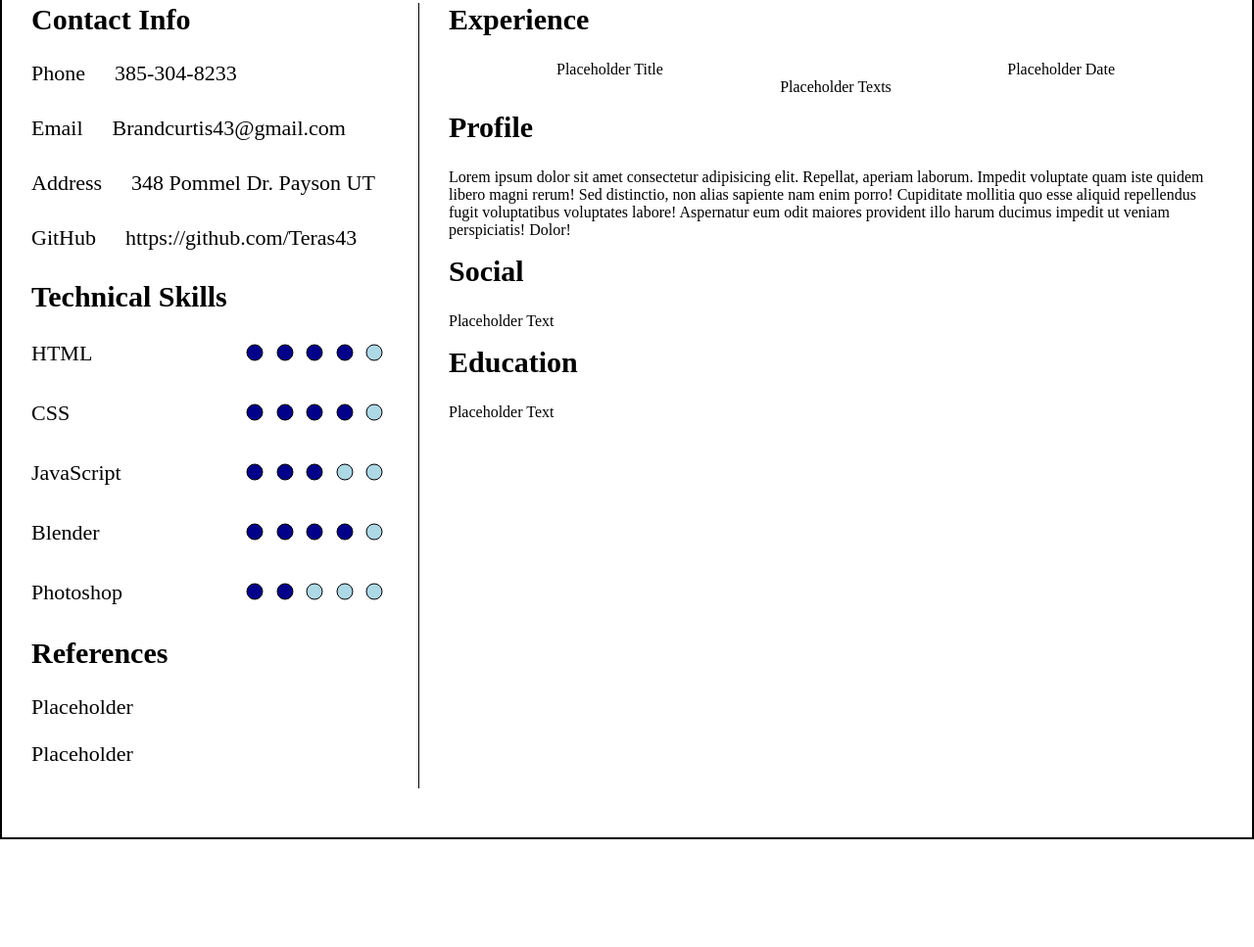
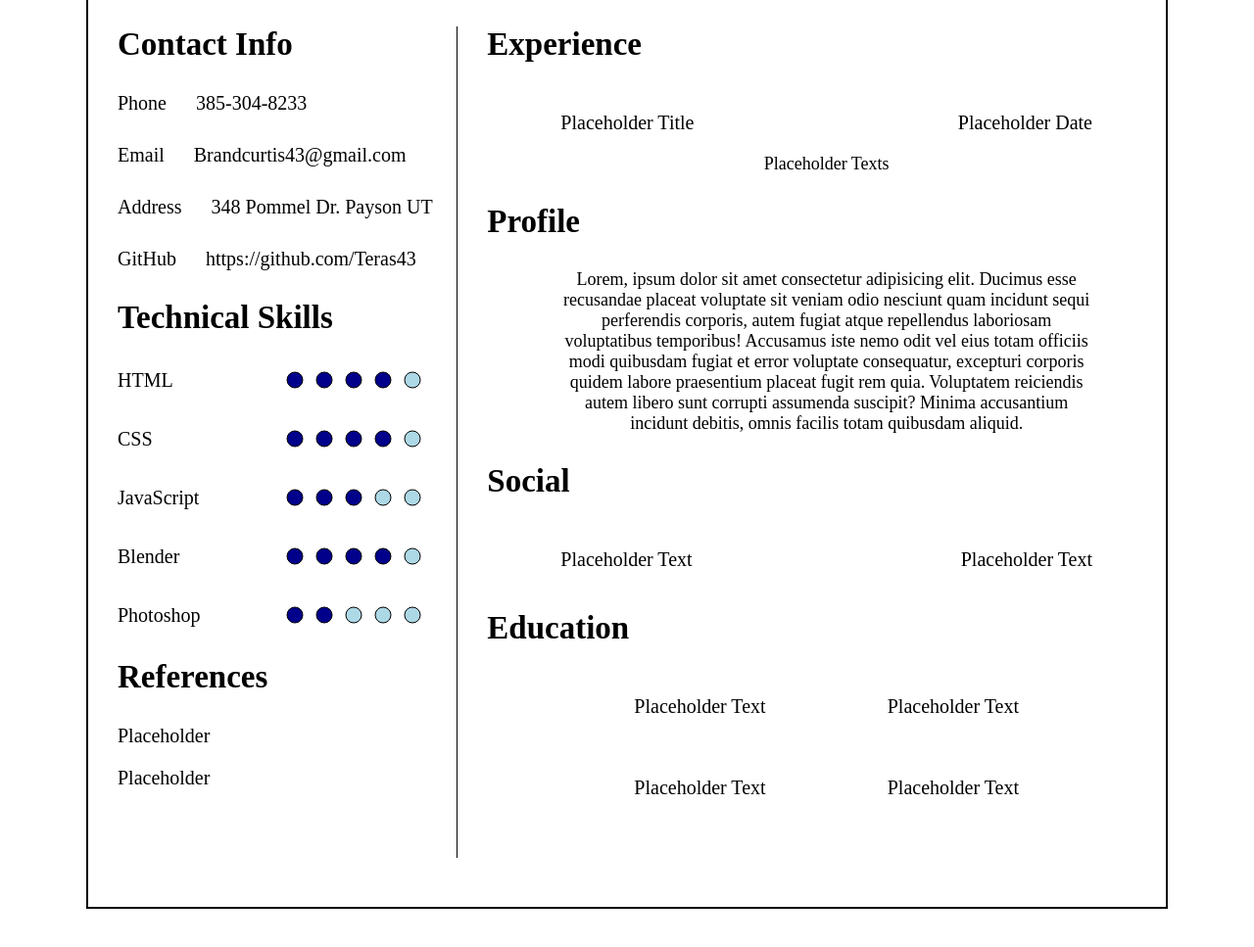
Before and after one commit to Teras43/myResume, a website: page sass/public/index.html in a window 1280 px wide. Shown: the part 297-1264 px from the top of the page at 98% size. Before the commit the page ends 1194 px from the top, so only its background shows below. Drawn offline with Linux system fonts and the light colour scheme.

Commit message:
Finished sizing and styling the default layout roughly.

```diff
--- a/sass/public/index.html
+++ b/sass/public/index.html
@@ -15,7 +15,7 @@
                 <h1>Brandon Curtis</h1>
                 <span class="dressTextTop">Aspiring Web Developer</span>
             </div>
-            <div class="pageContent">
+            <div class="pageContent flexRow">
                 <div class="leftSide">
                     <div class="contactInfo">
                         <h2>Contact Info</h2>
@@ -187,12 +187,12 @@
                         <h2>Experience</h2>
                         <div class="experienceBody">
                             <div class="experienceTop flexRow">
-                                <div class="experienceTitles">
+                                <p>
                                     Placeholder Title
-                                </div>
-                                <div class="experienceDate">
+                                </p>
+                                <p>
                                     Placeholder Date
-                                </div>
+                                </p>
                             </div>
                             <div class="experienceText">
                                 Placeholder Texts
@@ -201,23 +201,43 @@
                     </div>
                     <div class="profileBlock">
                         <h2>Profile</h2>
-                        <p>
-                            Lorem ipsum dolor sit amet consectetur adipisicing elit.
-                            Repellat, aperiam laborum. Impedit voluptate quam iste quidem libero magni rerum!
-                            Sed distinctio, non alias sapiente nam enim porro!
-                            Cupiditate mollitia quo esse aliquid repellendus fugit voluptatibus voluptates labore!
-                            Aspernatur eum odit maiores provident illo harum ducimus impedit ut veniam perspiciatis!
-                            Dolor!
+                        <p class="profileText">
+                            Lorem, ipsum dolor sit amet consectetur adipisicing elit.
+                            Ducimus esse recusandae placeat voluptate sit veniam odio nesciunt quam incidunt
+                            sequi perferendis corporis,
+                            autem fugiat atque repellendus laboriosam voluptatibus temporibus!
+                            Accusamus iste nemo odit vel eius totam officiis modi quibusdam fugiat et error
+                            voluptate consequatur, excepturi corporis quidem labore praesentium placeat fugit rem quia.
+                            Voluptatem reiciendis autem libero sunt corrupti assumenda suscipit?
+                            Minima accusantium incidunt debitis, omnis facilis totam quibusdam aliquid.
                         </p>
                     </div>
                     <div class="socialBlock">
                         <h2>Social</h2>
+                        <div class="socialText flexRow">
+                            <p>
+                                Placeholder Text
+                            </p>
                             <p>
                                 Placeholder Text
                             </p>
                         </div>
+                    </div>
                     <div class="educationBlock">
                         <h2>Education</h2>
+                        <div class="educationText flexColumn">
+                            <div class="educationTextTop flexRow">
+                                <p>
+                                    Placeholder Text
+                                </p>
+                                <p>
+                                    Placeholder Text
+                                </p>
+                            </div>
+                            <div class="educationTextBot flexRow">
+                                <p>
+                                    Placeholder Text
+                                </p>
                                 <p>
                                     Placeholder Text
                                 </p>
@@ -226,6 +246,7 @@
                     </div>
                 </div>
             </div>
+        </div>
 </body>
 
 </html>
--- a/sass/src/styles/styles.scss
+++ b/sass/src/styles/styles.scss
@@ -4,7 +4,7 @@
 
 // Mixin
 @mixin paragraphFormats {
-    margin: 0px 110px 15px 110px;
+    margin: 0px 75px 30px 75px;
     justify-content: center;
     text-align: center;
 }
@@ -12,14 +12,15 @@
 // Variables
 
 $justifyMiddle: space-between;
-$mainBodyWidth: 300px;
+$mainBodyWidth: 600px;
 $bottomLeftMargin: 0px 0px 50px 30px;
 $bottomRightMargin1: 0px 30px 50px 0px;
 $bottomRightMargin2: 0px 30px 30px 0px;
-$sizedFonts1: 42px;
-$sizedFonts2: 30px;
-$sizedFonts3: 25px;
-$sizedFonts4: 22px;
+$textBodyMargin: 0px 75px 20px 75px;
+$sizedFonts1: 48px;
+$sizedFonts2: 33px;
+$sizedFonts3: 20px;
+$sizedFonts4: 18px;
 
 // General Page CSS
 
@@ -31,7 +32,7 @@ $sizedFonts4: 22px;
 .resumeContainer {
     display: flex;
     flex-direction: column;
-    max-width: 1400px;
+    max-width: 1100px;
     border: 2px solid black;
     margin: 40px 0px;
   }
@@ -53,16 +54,12 @@ $sizedFonts4: 22px;
     border-bottom: 1px solid black;
 }
 
-.pageContent {
-    display: flex;
-}
-
 h1 {
     font-size: $sizedFonts1;
 }
 
 .dressTextTop {
-    font-size: $sizedFonts3;
+    font-size: $sizedFonts2;
 }
 
 .leftSide {
@@ -78,11 +75,10 @@ h1 {
     flex: 6;
     flex-direction: column;
     margin: $bottomLeftMargin;
-    margin-right: 30px;
 }
 
 .contactInfo {
-    font-size: $sizedFonts4;
+    font-size: $sizedFonts3;
 }
 
 .contactBody {
@@ -90,6 +86,7 @@ h1 {
 }
 
 h2 {
+    @extend .contactBody;
     font-size: $sizedFonts2;
     margin-top: 0px;
 }
@@ -99,7 +96,7 @@ h2 {
 }
 
 .technicalBody {
-    margin: $bottomRightMargin2;
+    @extend .contactBody;
 }
 
 .techBodyNames {
@@ -108,11 +105,11 @@ h2 {
 }
 
 .skillsRating {
-    font-size: $sizedFonts4;
+    @extend .contactInfo;
 }
 
 .referencesInfo {
-    font-size: $sizedFonts4;
+    @extend .contactInfo;
 }
 
 .experienceBody {
@@ -120,5 +117,35 @@ h2 {
 }
 
 .experienceTop {
-    justify-content: $justifyMiddle;
+    @extend .technicalSkills;
+    font-size: $sizedFonts3;
 }
+
+.experienceText {
+    font-size: $sizedFonts4;
+}
+
+.profileText {
+    @include paragraphFormats();
+    font-size: $sizedFonts4;
+}
+
+.socialText {
+    @extend .technicalSkills;
+    margin: $textBodyMargin;
+    font-size: $sizedFonts3;
+}
+
+.educationText {
+    @extend .technicalSkills;
+    margin: $textBodyMargin;
+    font-size: $sizedFonts3;
+}
+
+.educationTextTop {
+    @extend .educationText;
+}
+
+.educationTextBot {
+    @extend .educationText;
+}
```
Also changed, not shown: sass/public/stylesheets/styles.css, 1 other file. Lines whose indentation alone changed are shown as unchanged.
